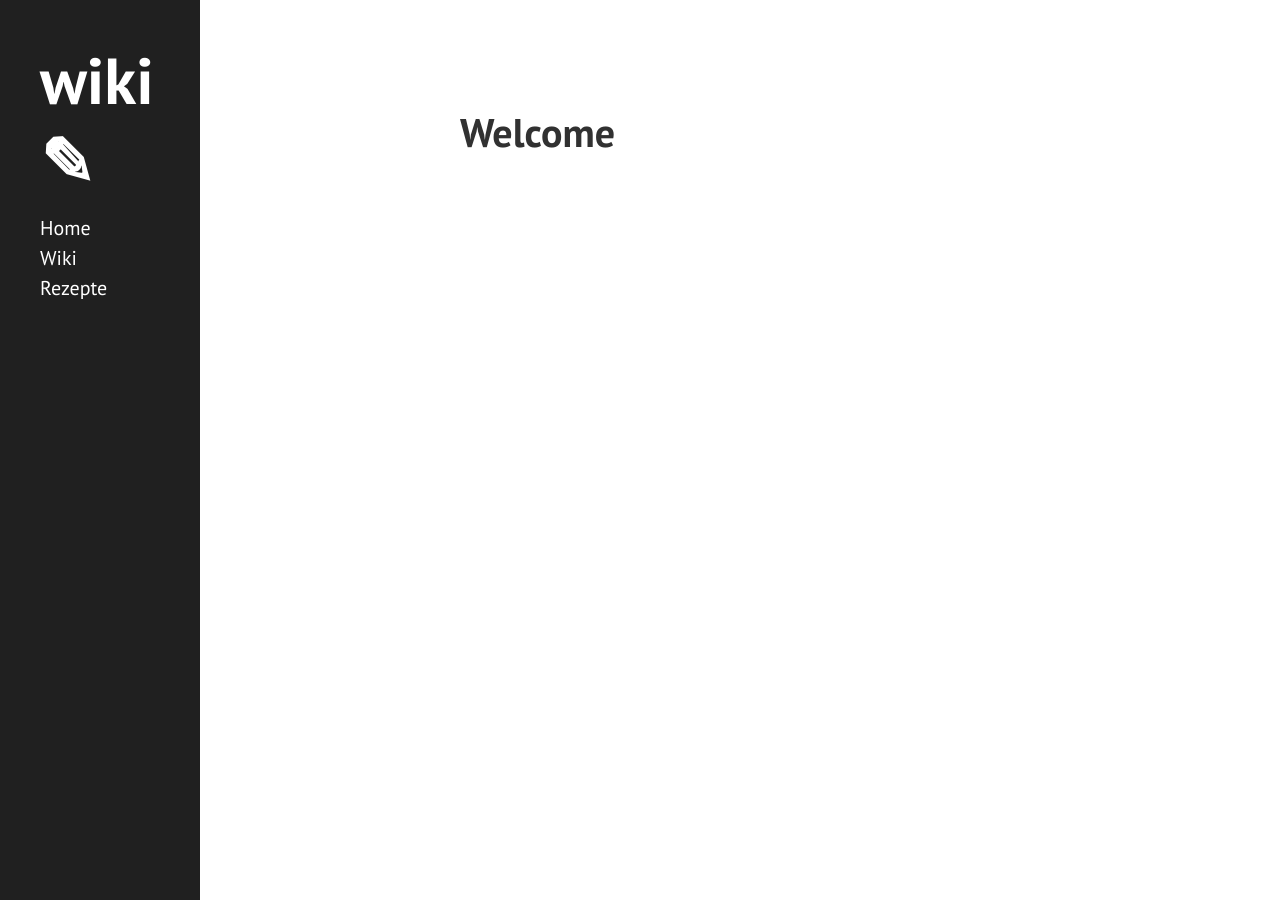
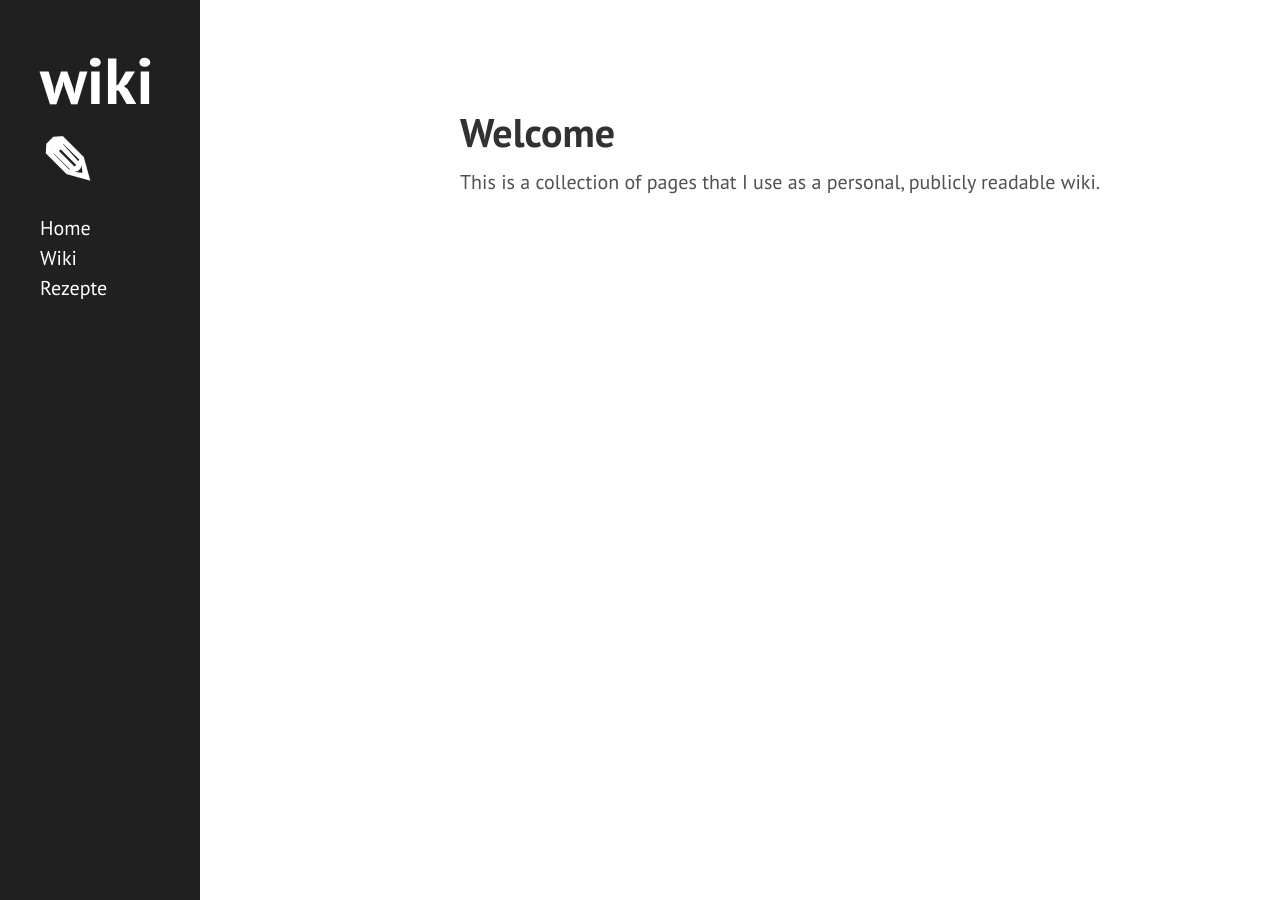
Before and after one commit to frostrubin/frostrubin.github.io, a Jekyll site: the page built from index.html, in a window 1280 px wide. Built offline with Jekyll 4.4.1, drawn with Linux system fonts in a browser that asks for light colours; the list of posts is cut into pages by our own code.

Commit message:
Update index.html

```diff
--- a/index.html
+++ b/index.html
@@ -4,3 +4,4 @@ title: Home
 ---
 
 <h1>Welcome</h1>
+This is a collection of pages that I use as a personal, publicly readable wiki.
```
